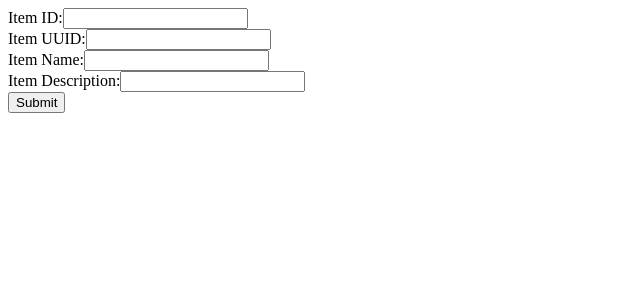
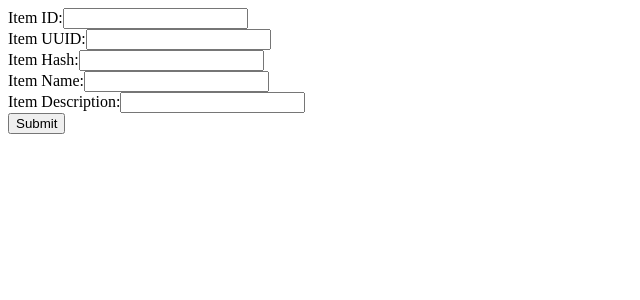
Before and after one commit to khari759/flask-project-demo, a Flask app: template templates/todo.html in a window 1280 px wide. Shown: the top 300 px of the page, without its empty margins (0-640 px from the left). Run offline with Flask 3, Linux system fonts and the light colour scheme; the template is opened without the code that fills it, so the values that code supplies are empty; parts of the project's set-up code (start-up, migrations or seed data) failed here and were passed over.

Commit message:
Added Item Hash field

```diff
--- a/templates/todo.html
+++ b/templates/todo.html
@@ -1,6 +1,7 @@
 <form>
   <label>Item ID:</label><input type="text" name="itemID"><br>
   <label>Item UUID:</label><input type="text" name="itemUUID"><br>
+  <label>Item Hash:</label><input type="text" name="itemHash"><br>
   <label>Item Name:</label><input type="text" name="itemName"><br>
   <label>Item Description:</label><input type="text" name="itemDescription"><br>
   <button type="submit">Submit</button>
```
